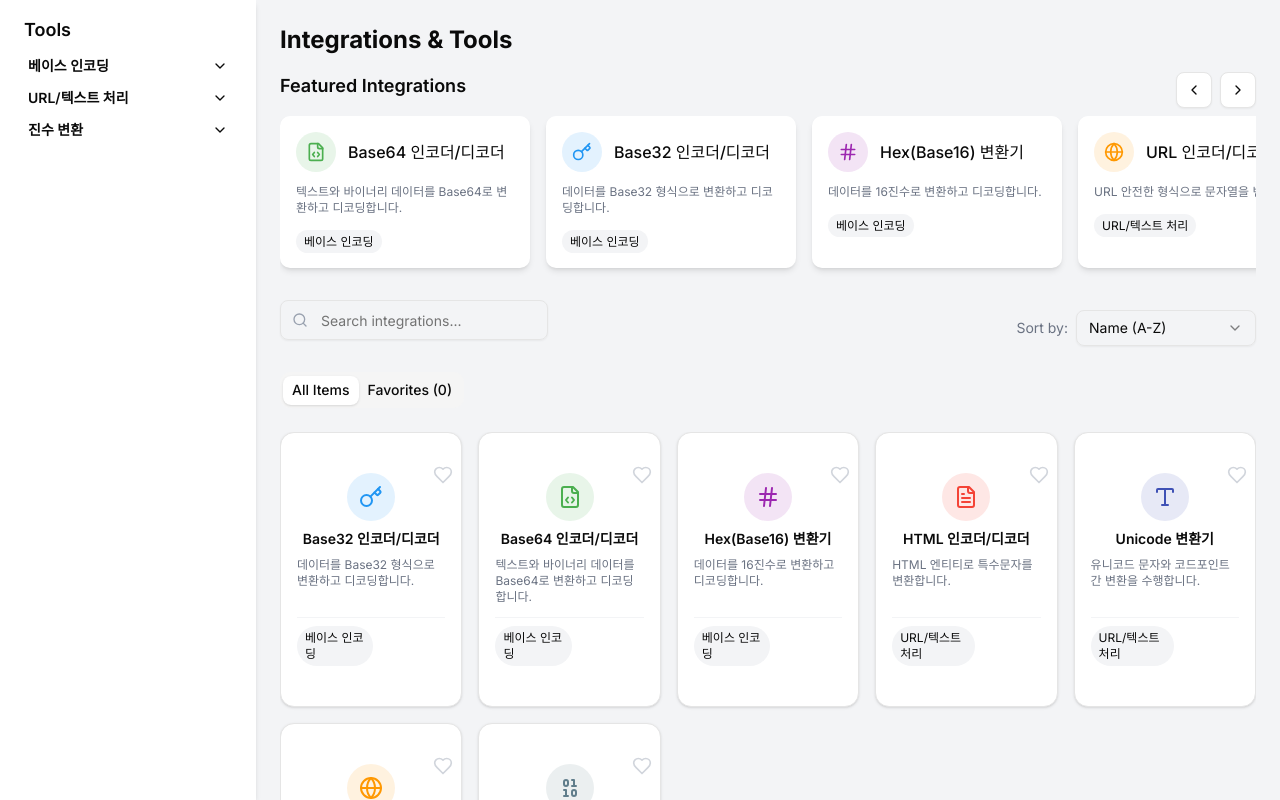
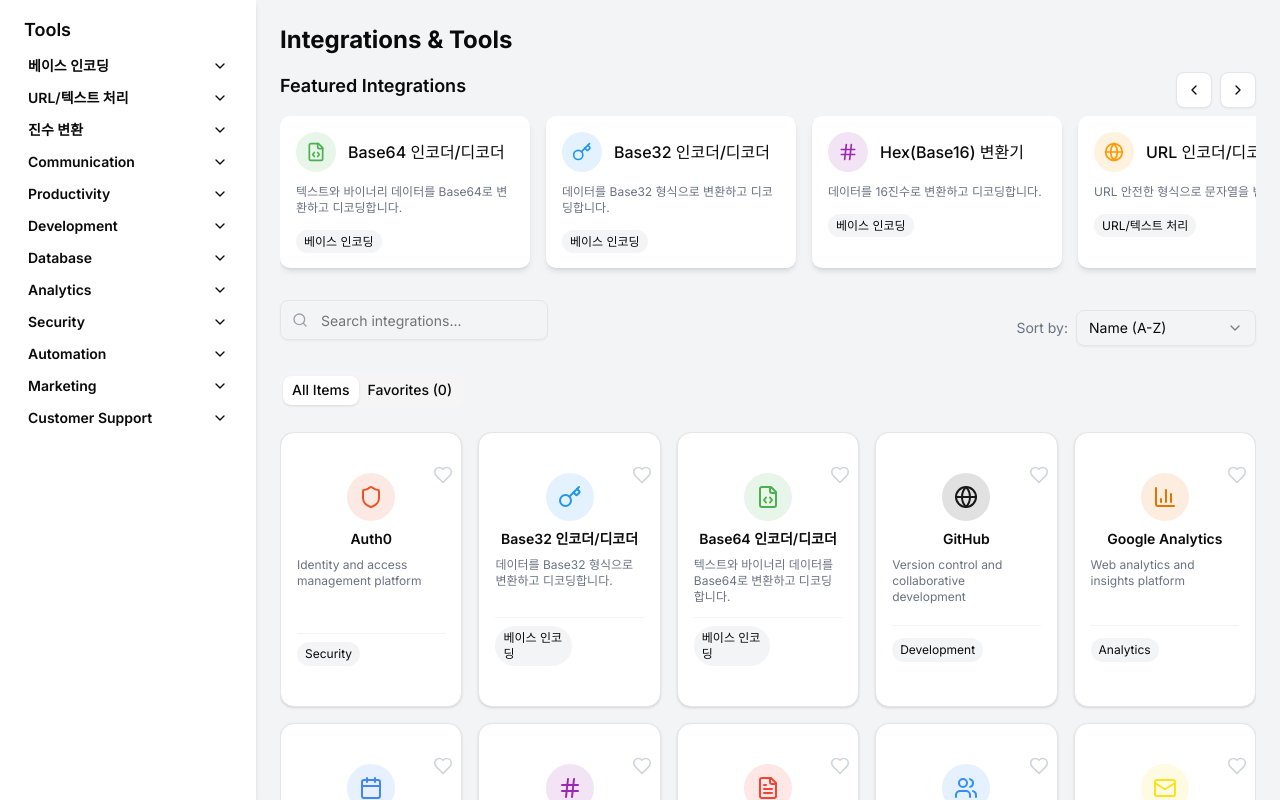
Before and after one commit to changhachangha/ai-project, a Next.js app: page / in a window 1280 px wide. Built offline with nearby package versions, Linux system fonts and the light colour scheme.

Commit message:
Revert "개발 업데이트 3"
This reverts commit c3991b1753232b8940db1085f123d9cc39426657.

```diff
--- a/app/data/integrations.ts
+++ b/app/data/integrations.ts
@@ -1,25 +1,128 @@
 import { encodingTools } from './encoding-tools';
 import type { Integration } from './types';
+import {
+  Database,
+  Globe,
+  Mail,
+  MessageSquare,
+  Calendar,
+  BarChart3,
+  FileText,
+  Shield,
+  Zap,
+  Users
+} from 'lucide-react';
 
-// 기존의 평평한 배열을 카테고리별로 그룹화된 배열로 변경합니다.
-const groupedTools = encodingTools.reduce((acc, tool) => {
+// 추가 Integration 데이터 (예제)
+const otherIntegrations: Integration[] = [
+  {
+    id: 'slack',
+    name: 'Slack',
+    description: 'Team communication and collaboration platform',
+    category: 'Communication',
+    icon: MessageSquare,
+    color: '#4A154B',
+  },
+  {
+    id: 'google-calendar',
+    name: 'Google Calendar',
+    description: 'Schedule and manage your time effectively',
+    category: 'Productivity',
+    icon: Calendar,
+    color: '#4285F4',
+  },
+  {
+    id: 'notion',
+    name: 'Notion',
+    description: 'All-in-one workspace for notes, docs, and collaboration',
+    category: 'Productivity',
+    icon: FileText,
+    color: '#000000',
+  },
+  {
+    id: 'github',
+    name: 'GitHub',
+    description: 'Version control and collaborative development',
+    category: 'Development',
+    icon: Globe,
+    color: '#181717',
+  },
+  {
+    id: 'postgresql',
+    name: 'PostgreSQL',
+    description: 'Advanced open source relational database',
+    category: 'Database',
+    icon: Database,
+    color: '#336791',
+  },
+  {
+    id: 'analytics',
+    name: 'Google Analytics',
+    description: 'Web analytics and insights platform',
+    category: 'Analytics',
+    icon: BarChart3,
+    color: '#E37400',
+  },
+  {
+    id: 'auth0',
+    name: 'Auth0',
+    description: 'Identity and access management platform',
+    category: 'Security',
+    icon: Shield,
+    color: '#EB5424',
+  },
+  {
+    id: 'zapier',
+    name: 'Zapier',
+    description: 'Automate workflows between apps',
+    category: 'Automation',
+    icon: Zap,
+    color: '#FF4A00',
+  },
+  {
+    id: 'mailchimp',
+    name: 'Mailchimp',
+    description: 'Email marketing and automation platform',
+    category: 'Marketing',
+    icon: Mail,
+    color: '#FFE01B',
+  },
+  {
+    id: 'intercom',
+    name: 'Intercom',
+    description: 'Customer messaging and support platform',
+    category: 'Customer Support',
+    icon: Users,
+    color: '#338EF7',
+  },
+];
+
+// 모든 도구들을 합칩니다.
+export const allTools: Integration[] = [...encodingTools, ...otherIntegrations];
+
+// 모든 도구들을 카테고리별로 그룹화합니다.
+const groupedTools = allTools.reduce(
+  (acc, tool) => {
     // 현재 도구의 카테고리를 찾습니다.
     let group = acc.find((g) => g.category === tool.category);
 
     // 그룹이 없으면 새로 생성합니다.
     if (!group) {
-        group = { category: tool.category, tools: [] };
-        acc.push(group);
+      group = { category: tool.category, tools: [] };
+      acc.push(group);
     }
 
     // 현재 그룹에 도구를 추가합니다.
     group.tools.push(tool);
 
     return acc;
-}, [] as { category: string; tools: Integration[] });
+  },
+  [] as { category: string; tools: Integration[] }[]
+);
 
 // 외부에서 사용할 데이터들을 export 합니다.
-// 외부에서 사용할 데이터들을 export 합니다.
-export { groupedTools, type Integration };
-export const allTools: Integration[] = [...encodingTools];
-export const allCategories: string[] = ['All', ...groupedTools.map((g) => g.category)];
+export { groupedTools };
+export const allCategories: string[] = [
+  'All',
+  ...groupedTools.map((g) => g.category),
+];
```
